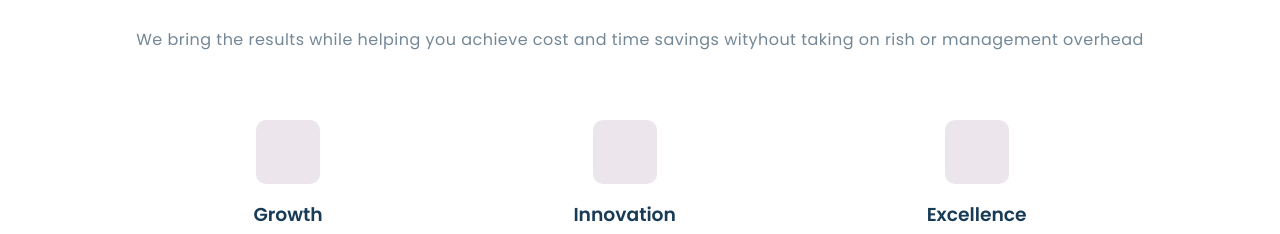
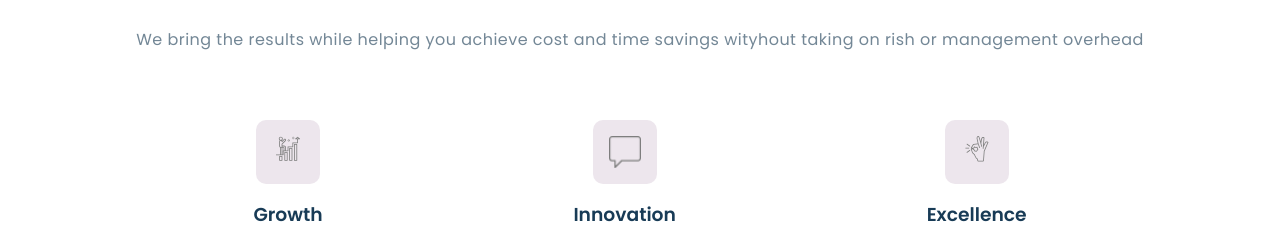
Before and after one commit to Grazac-Project/everything-middleman-frontend, a React (Create React App) app: page /about in a window 1280 px wide. Shown: the part 1940-2174 px from the top of the page. Built offline with nearby package versions, Linux system fonts and the light colour scheme.

Commit message:
bug fixes

```diff
--- a/src/containers/about.js
+++ b/src/containers/about.js
@@ -3,10 +3,11 @@ import Text from "../components/text";
 import TextHeader from "../components/textHeader";
 import Title from "../components/title";
 import Kamala from "../assets/kamala.png";
-import brand from "../assets/brand.png";
 import { LinkButton } from "../components/button";
 import { useEffect } from "react";
-
+import ideation from "../assets/ideation.png";
+import Growth from "../assets/growth.svg";
+import perfect from "../assets/perfect.svg"
 const About = () => {
   useEffect(() => {
     window.scrollTo(0, 0);
@@ -107,19 +108,23 @@ const About = () => {
             <div className="about-values-images mt-md">
               <div className="about-values-images-container">
                 <div className="about-values-box">
-                  <img src={brand} alt="brand" className="about-values-img" />
+                  <img src={Growth} alt="brand" className="about-values-img" />
                 </div>
                 <Subtitle extraStyle="mt-xsm">Growth</Subtitle>
               </div>
               <div className="about-values-images-container">
                 <div className="about-values-box">
-                  <img src={brand} alt="brand" className="about-values-img" />
+                  <img
+                    src={ideation}
+                    alt="brand"
+                    className="about-values-img"
+                  />
                 </div>
                 <Subtitle extraStyle="mt-xsm">Innovation</Subtitle>
               </div>
               <div className="about-values-images-container">
                 <div className="about-values-box">
-                  <img src={brand} alt="brand" className="about-values-img" />
+                  <img src={perfect} alt="brand" className="about-values-img" />
                 </div>
                 <Subtitle extraStyle="mt-xsm">Excellence</Subtitle>
               </div>
--- a/src/index.css
+++ b/src/index.css
@@ -1166,7 +1166,6 @@ html {
   border-radius: 10px;
   background: rgba(75, 0, 75, 0.2);
   opacity: 0.5;
-  padding: 1rem;
 }
 .about-values-img {
   height: 100%;
--- a/src/sass/page/_about.scss
+++ b/src/sass/page/_about.scss
@@ -166,7 +166,7 @@
       border-radius: 10px;
       background: rgba(75, 0, 75, 0.2);
       opacity: 0.5;
-      padding: 1rem;
+      // padding: 1rem;
     }
     &-img {
       height: 100%;
```
Also changed, not shown: 2 other files (tests, documents, lock files or other folders).
